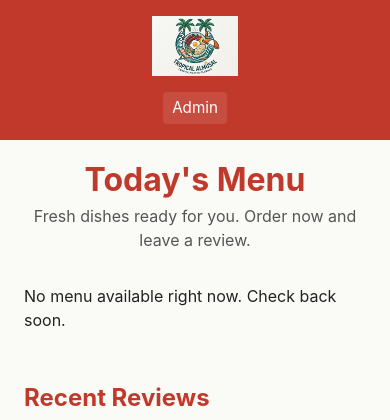
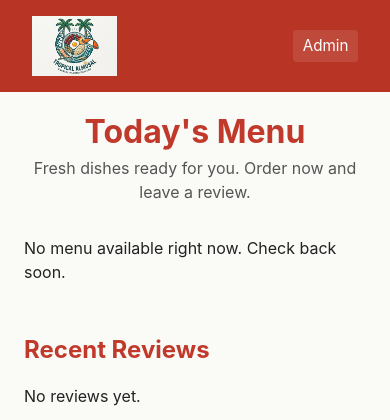
Before and after one commit to reianrd328/menu_order, a Flask app: page / in a window 390 px wide. Shown: the top 420 px of the page. Run offline with Flask 3, Linux system fonts and the light colour scheme; data that the repository does not hold is empty.

Commit message:
Update style.css

```diff
--- a/static/css/style.css
+++ b/static/css/style.css
@@ -102,11 +102,13 @@ section h2 { margin-bottom: 1rem; color: #2d3436; }
 /* For Smartphones (Width under 576px) */
 @media (max-width: 576px) {
   .topbar {
-    flex-direction: column;
-    gap: 1rem;
-    text-align: center;
-    padding: 1rem;
-  }
+  display: flex;
+  justify-content: space-between;
+  align-items: center;
+  padding: 1rem 2rem;
+  background: #b83526; /* Updated to match your exact logo red background color */
+  color: #fff;
+}
 
   .topbar nav {
     justify-content: center;
```
